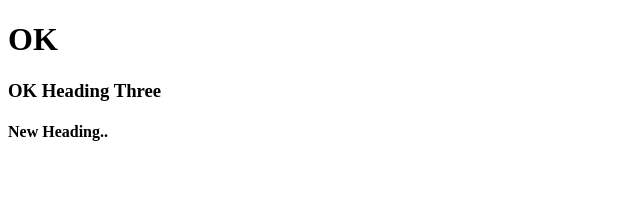
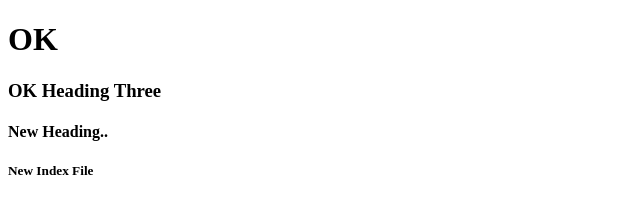
Before and after one commit to rizwanalvi/dumTestRepos, a plain HTML site: page index.html in a window 1280 px wide. Shown: the full height of the page, 0-640 px from the left. Drawn offline with Linux system fonts and the light colour scheme.

Commit message:
second commit02

```diff
--- a/index.html
+++ b/index.html
@@ -9,5 +9,6 @@
     <h1>OK</h1>
     <h3>OK Heading Three</h3>
     <h4>New Heading..</h4>
+    <h5>New Index File</h5>
 </body>
 </html>
```
